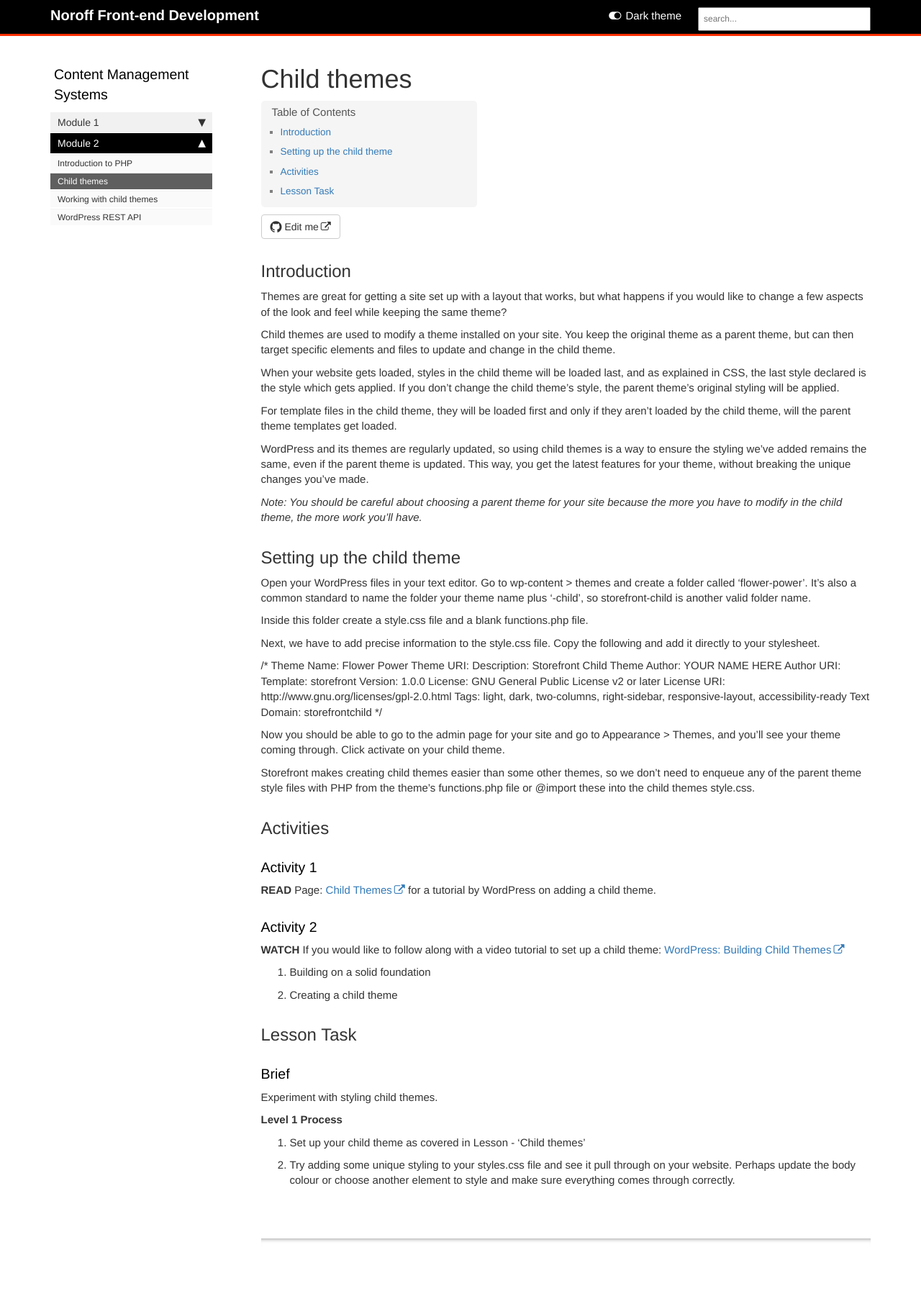
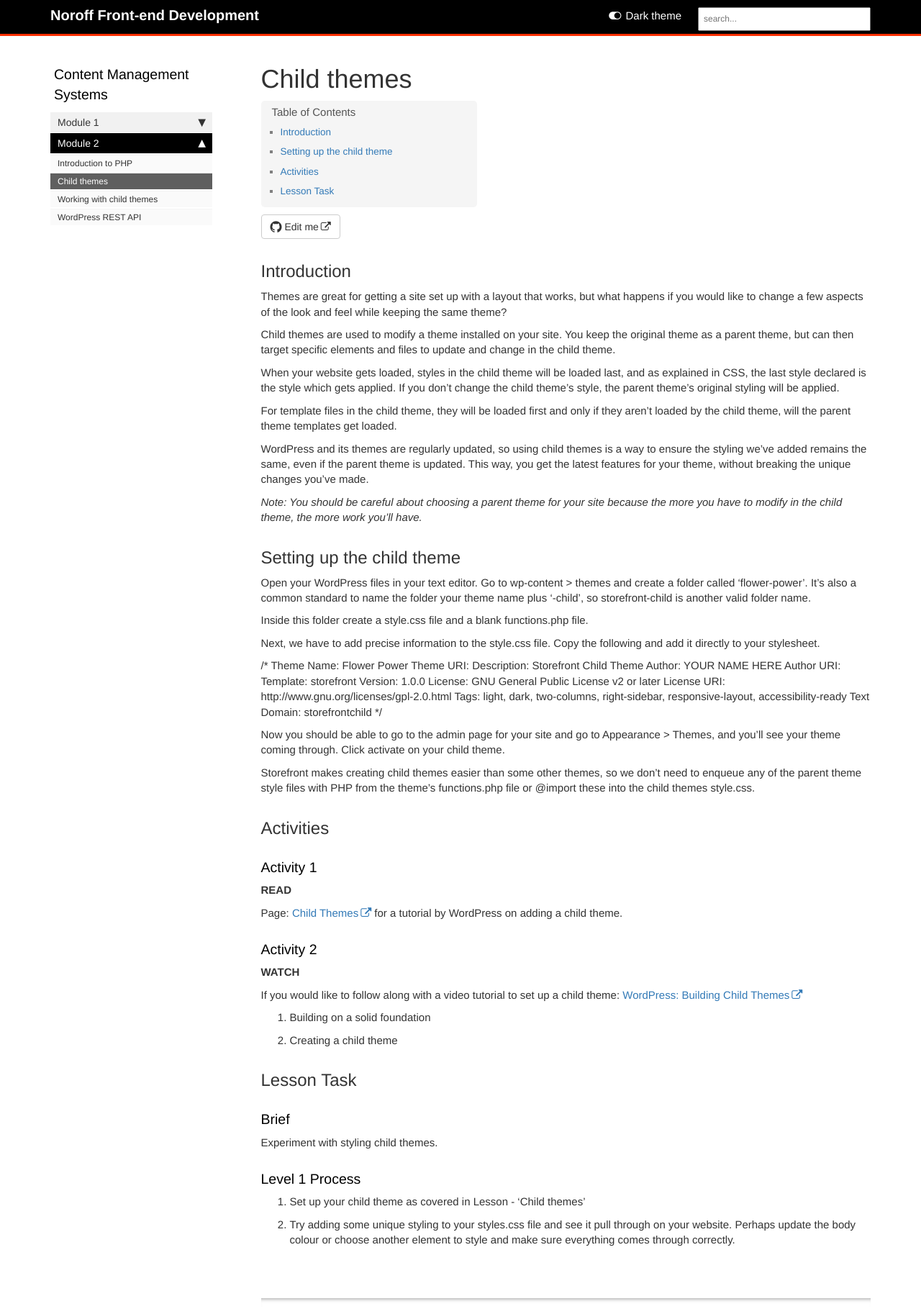
Before and after one commit to AmberBentley/content-feu, a Jekyll site: the page built from pages/cms/child-themes.md, in a window 1280 px wide. Shown: the whole page at 72% size. Built offline with Jekyll 4.4.1, drawn with Linux system fonts in a browser that asks for light colours; comment, search, counter and statistics services are not loaded; before the commit the page ends 1743 px from its top, so only the background shows below that.

Commit message:
Formatting updates

```diff
--- a/pages/cms/child-themes.md
+++ b/pages/cms/child-themes.md
@@ -51,11 +51,13 @@ Storefront makes creating child themes easier than some other themes, so we don
 ### Activity 1
 
 **READ**
+
 Page: [Child Themes](https://developer.wordpress.org/themes/advanced-topics/child-themes/) for a tutorial by WordPress on adding a child theme.
 
 ### Activity 2
 
 **WATCH**
+
 If you would like to follow along with a video tutorial to set up a child theme: [WordPress: Building Child Themes](https://www.linkedin.com/learning/wordpress-building-child-themes-3/level-up-to-wordpress-developer?u=43268076)
 1. Building on a solid foundation
 2. Creating a child theme
@@ -66,6 +68,7 @@ If you would like to follow along with a video tutorial to set up a child theme:
 
 Experiment with styling child themes.
 
-**Level 1 Process**
+### Level 1 Process
+
 1.	Set up your child theme as covered in Lesson - 'Child themes'
 2.	Try adding some unique styling to your styles.css file and see it pull through on your website. Perhaps update the body colour or choose another element to style and make sure everything comes through correctly.
```
Also changed, not shown: pages/cms/intro-php.md (+5 -1 lines), pages/cms/intro-wordpress.md (+1 -0 lines), pages/cms/site-administration.md (+4 -0 lines), pages/cms/working-with-child-themes.md (+2 -0 lines).
